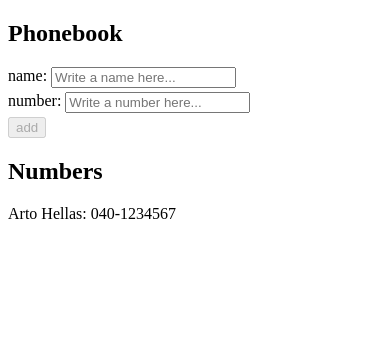
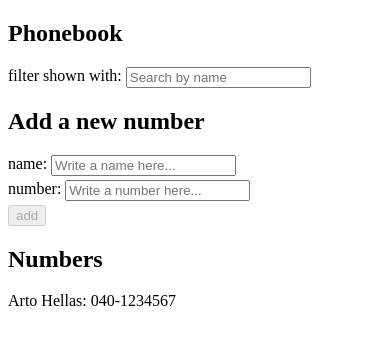
Before and after one commit to kevmhughes/fullstackopen, a React (Vite) app in the folder part2/the_phonebook/: page / in a window 390 px wide. Shown: the top 344 px of the page. Built offline with nearby package versions, Linux system fonts and the light colour scheme.

Commit message:
2.9*: The Phonebook Step 4

```diff
--- a/part2/the_phonebook/src/App.jsx
+++ b/part2/the_phonebook/src/App.jsx
@@ -4,6 +4,7 @@ const App = () => {
   const [persons, setPersons] = useState([
     { name: "Arto Hellas", number: "040-1234567" },
   ]);
+  const [filteredPersons, setFilteredPersons] = useState(persons);
   const [newName, setNewName] = useState("");
   const [newNumber, setNewNumber] = useState("");
 
@@ -31,12 +32,29 @@ const App = () => {
       setPersons([...persons, newNameObject]);
       setNewName("");
       setNewNumber("");
+      setFilteredPersons([...persons, newNameObject]);
     }
+  };
+
+  const handleFilteredPersonsListChange = (event) => {
+    const filteredPersons = persons.filter((person) =>
+      person.name.toLowerCase().includes(event.target.value.toLowerCase())
+    );
+    setFilteredPersons(filteredPersons);
   };
 
   return (
     <div>
       <h2>Phonebook</h2>
+      <div style={{ display: "flex", gap: "4px" }}>
+        filter shown with:
+        <input
+          type="text"
+          onChange={handleFilteredPersonsListChange}
+          placeholder="Search by name"
+        />
+      </div>
+      <h2>Add a new number</h2>
       <form
         onSubmit={handleAddName}
         style={{
@@ -68,11 +86,13 @@ const App = () => {
           </div>
         </div>
         <div>
-          <button type="submit" disabled={!newName || !newNumber}>add</button>
+          <button type="submit" disabled={!newName || !newNumber}>
+            add
+          </button>
         </div>
       </form>
       <h2>Numbers</h2>
-      {persons.map((person) => (
+      {filteredPersons.map((person) => (
         <div key={person.name}>
           {person.name}: {person.number}
         </div>
```
